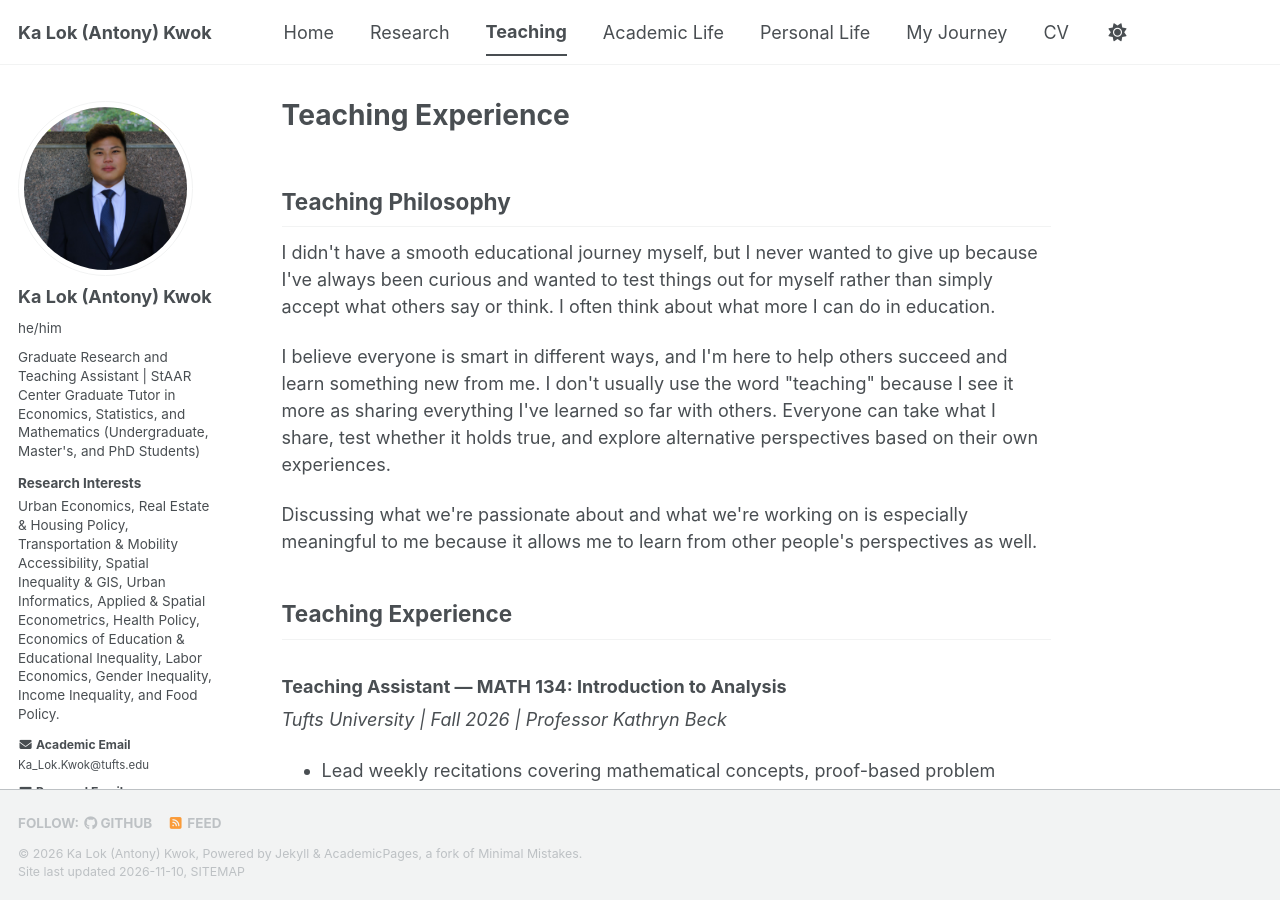
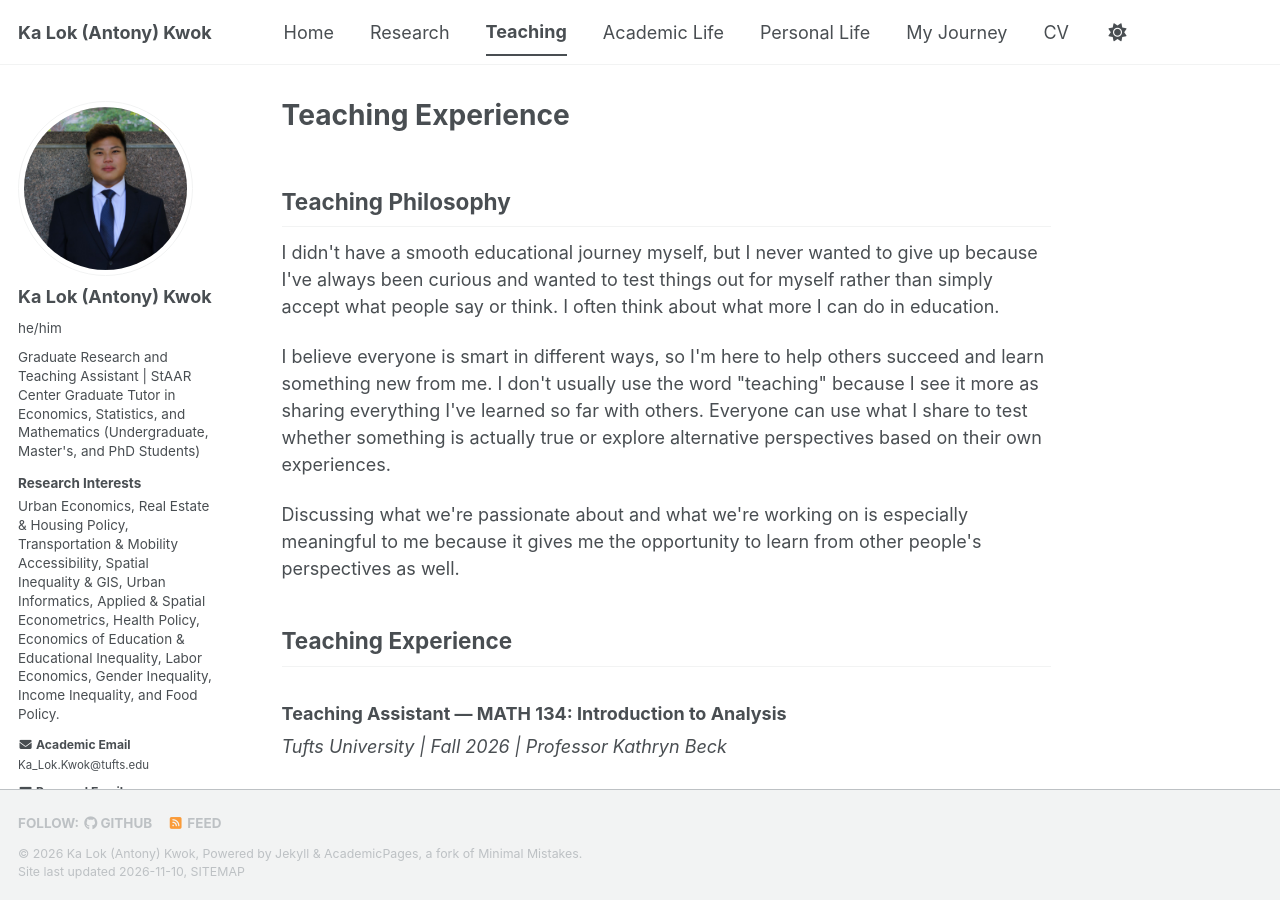
Before and after one commit to AntonyKaLokKwok/AntonyKaLokKwok.github.io, a Jekyll site: the page built from _pages/teaching.html, in a window 1280 px wide and 900 px high. Built offline with Jekyll 4.4.1, drawn with Linux system fonts in a browser that asks for light colours; a style sheet for code colours, icons or effects is not loaded.

Commit message:
Refine wording in teaching philosophy section

```diff
--- a/_pages/teaching.html
+++ b/_pages/teaching.html
@@ -6,11 +6,11 @@ author_profile: true
 ---
 <h2>Teaching Philosophy</h2>
 
-<p>I didn't have a smooth educational journey myself, but I never wanted to give up because I've always been curious and wanted to test things out for myself rather than simply accept what others say or think. I often think about what more I can do in education.</p>
+<p>I didn't have a smooth educational journey myself, but I never wanted to give up because I've always been curious and wanted to test things out for myself rather than simply accept what people say or think. I often think about what more I can do in education.</p>
 
-<p>I believe everyone is smart in different ways, and I'm here to help others succeed and learn something new from me. I don't usually use the word "teaching" because I see it more as sharing everything I've learned so far with others. Everyone can take what I share, test whether it holds true, and explore alternative perspectives based on their own experiences.</p>
+<p>I believe everyone is smart in different ways, so I'm here to help others succeed and learn something new from me. I don't usually use the word "teaching" because I see it more as sharing everything I've learned so far with others. Everyone can use what I share to test whether something is actually true or explore alternative perspectives based on their own experiences.</p>
 
-<p>Discussing what we're passionate about and what we're working on is especially meaningful to me because it allows me to learn from other people's perspectives as well.</p>
+<p>Discussing what we're passionate about and what we're working on is especially meaningful to me because it gives me the opportunity to learn from other people's perspectives as well.</p>
 
 <h2>Teaching Experience</h2>
 
```
